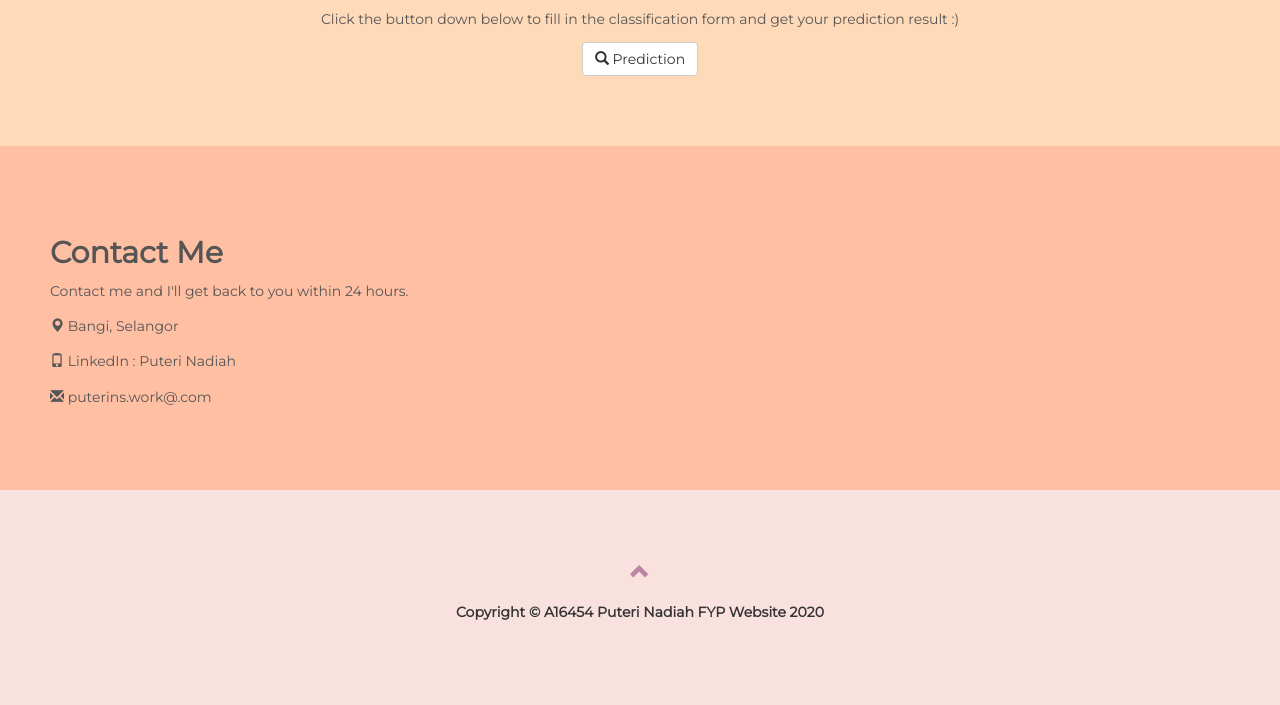
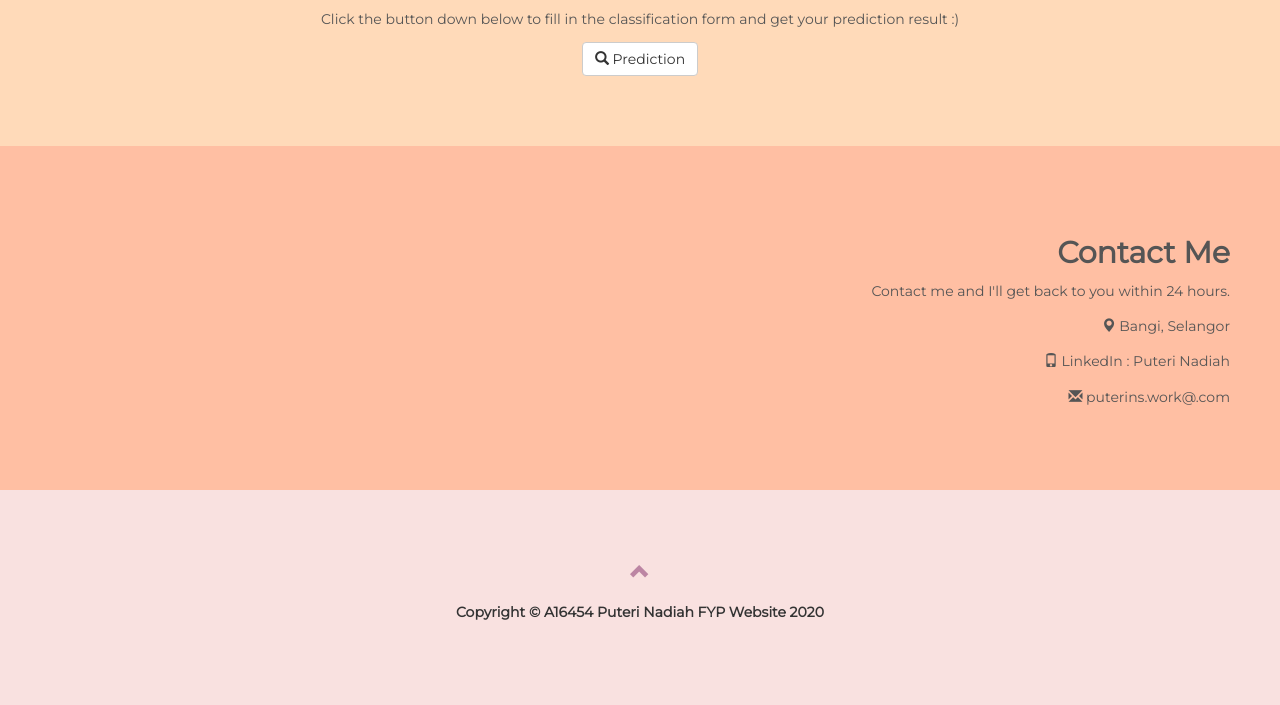
Before and after one commit to puterindhsyhrh/fyp-final, a Flask app: page / in a window 1280 px wide. Shown: the part 548-1253 px from the top of the page. Run offline with Flask 2, Linux system fonts and the light colour scheme; parts of the project's set-up code (start-up, migrations or seed data) failed here and were passed over; some libraries are stand-ins or nearby versions.

Commit message:
Update home.html

```diff
--- a/templates/home.html
+++ b/templates/home.html
@@ -100,7 +100,7 @@
 </div>
 
 
-<div class="container-fluid bg-2 text-left" id="contact">
+<div class="container-fluid bg-2 text-right" id="contact">
   <h3>Contact Me</h3>
       <p>Contact me and I'll get back to you within 24 hours.</p>
       <p><span class="glyphicon glyphicon-map-marker"></span> Bangi, Selangor</p>
```
